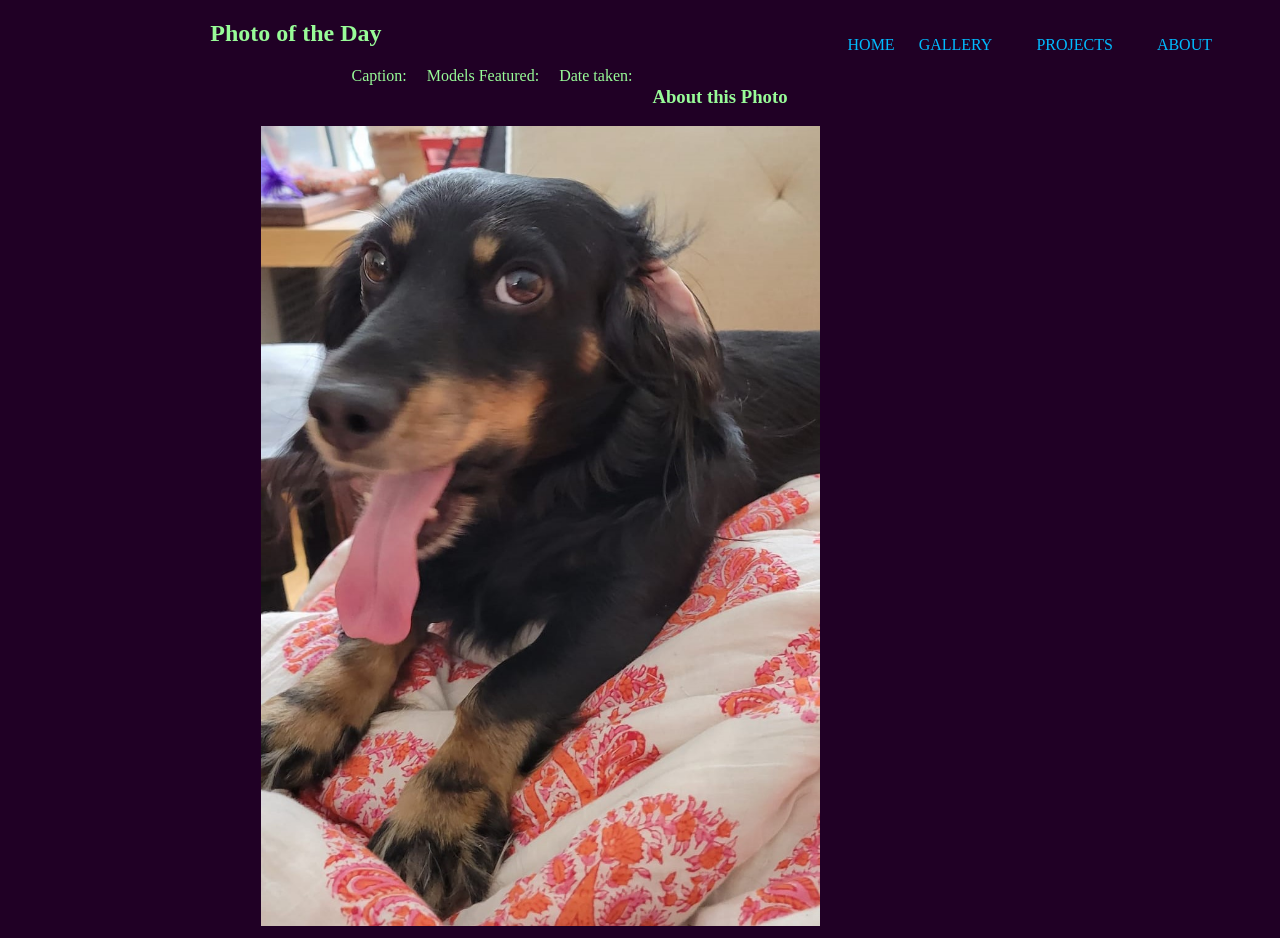
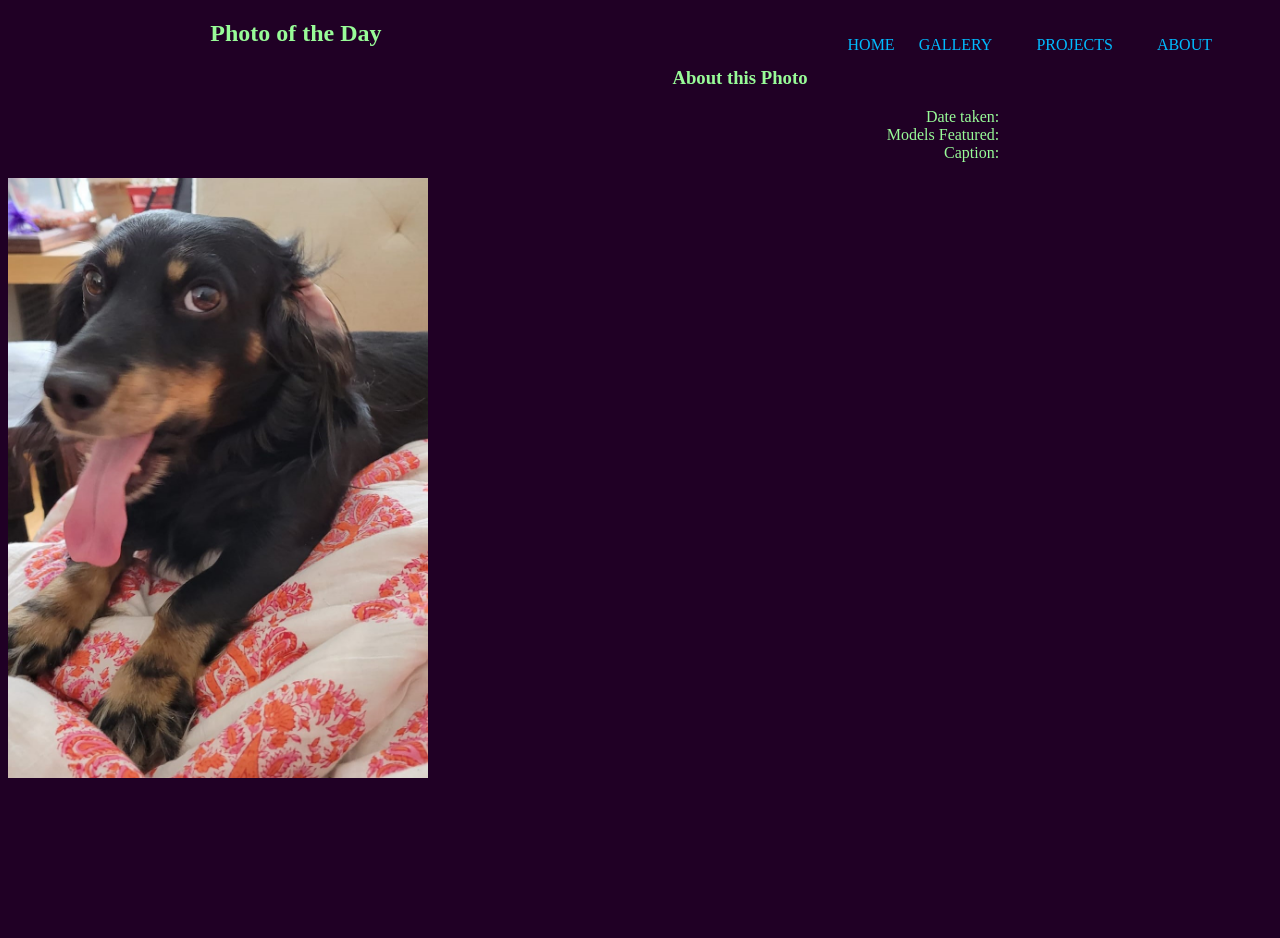
Before and after one commit to bluedragon8633/website-maybe, a plain HTML site: page index.html in a window 1280 px wide. After the commit the page ends 800 px from the top, so only its background shows below. Drawn offline with Linux system fonts and the light colour scheme.

Commit message:
Update index.html

```diff
--- a/index.html
+++ b/index.html
@@ -53,7 +53,7 @@ header a {text-decoration:none;}
 }
 
 .photo-showcase h3 {
-    float:right;
+    text-align:right;
     margin-right:20px;
 }
 .photo-showcase ul {
@@ -61,15 +61,13 @@ header a {text-decoration:none;}
 }
 
 .photo-showcase li {
-    float:right;
+	text-align:right;
     margin-right:20px;
 	color:#98FB98;
 }
 
 .photo-showcase img {
-	max-height:800px;
-	margin-left:25%;
-	margin-right:25%;
+	max-height:600px;
 }
 
 
@@ -92,7 +90,7 @@ header a {text-decoration:none;}
 <div class="photo-showcase">
     <h2>Photo of the Day</h2>
     <h3>About this Photo</h3>
-    <ul>
+    <ul class="photo-info">
         <li>Date taken:</li>
         <li>Models Featured:</li>
         <li>Caption:</li>
@@ -102,7 +100,7 @@ header a {text-decoration:none;}
 
 
 <div class=article-blurb>
-<!--Top bar with links to various pages-->
+
 </div>
 </body>
 
```
